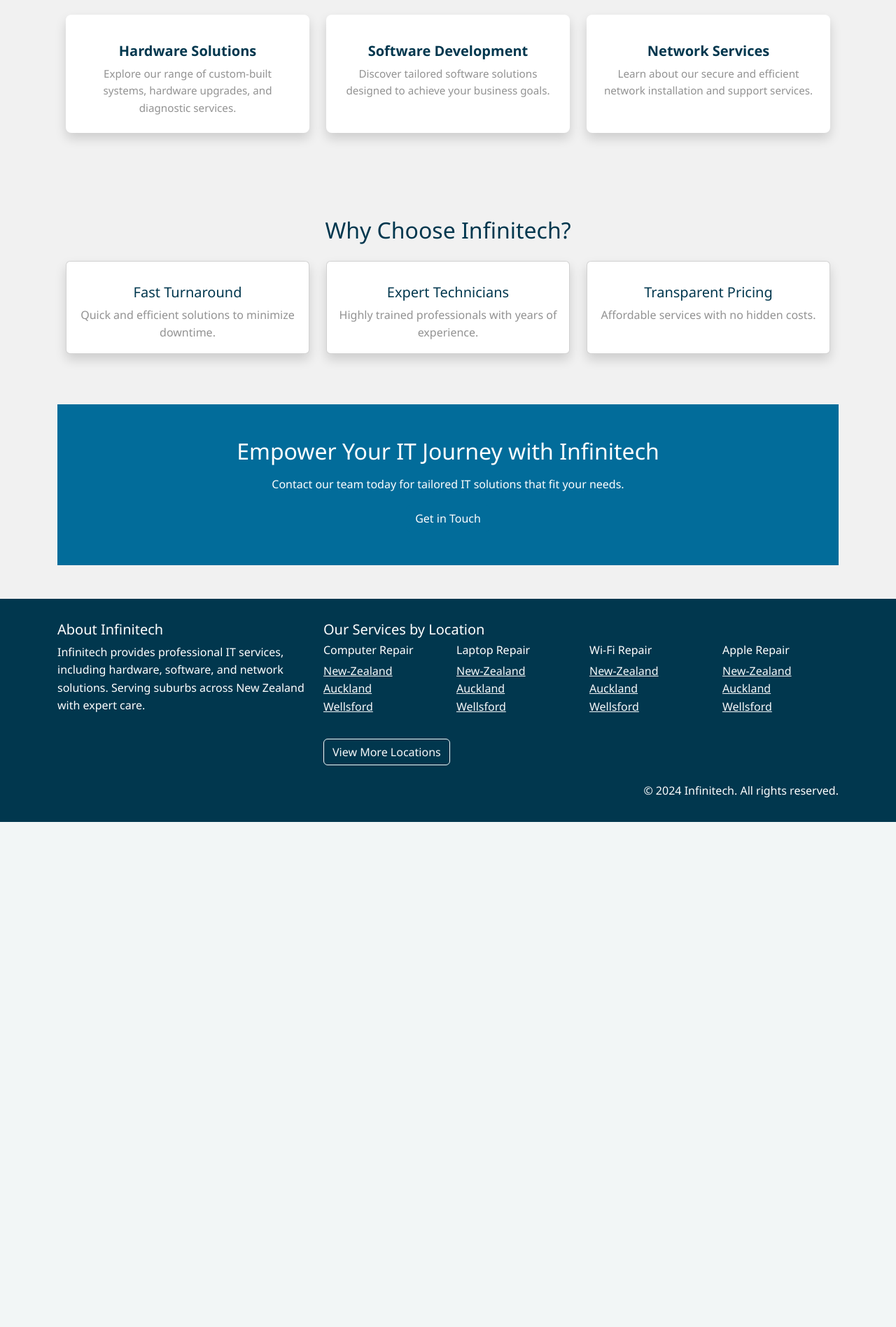
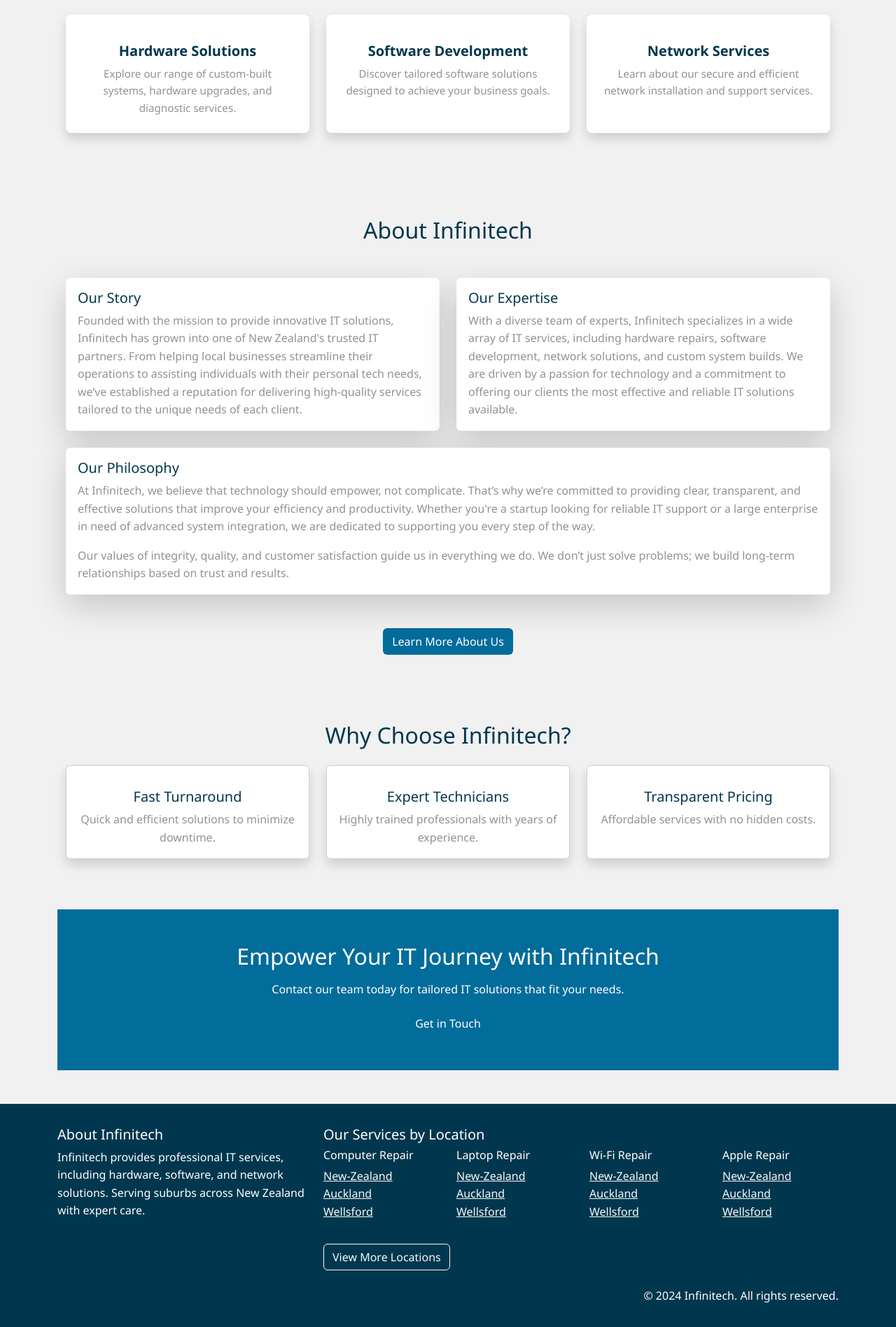
Before and after one commit to martinedach/infinitech-website, a FastAPI app: page / in a window 1280 px wide. Shown: the part 838-2735 px from the top of the page at 70% size. Before the commit the page ends 2013 px from the top, so only its background shows below. Run offline with FastAPI, Linux system fonts and the light colour scheme.

Commit message:
moinor changes

```diff
--- a/app/main.py
+++ b/app/main.py
@@ -2,6 +2,7 @@
 from fastapi.responses import HTMLResponse
 from fastapi.staticfiles import StaticFiles
 from fastapi.templating import Jinja2Templates
+from fastapi.responses import PlainTextResponse
 from starlette.exceptions import HTTPException as StarletteHTTPException
 from fastapi import Request
 from pathlib import Path
@@ -74,8 +75,10 @@
 async def network_page(request: Request):
     return templates.TemplateResponse("network.html", {"request": request, "suburbs": suburbs})
 
-
-from fastapi.responses import PlainTextResponse
+# Network Support Page
+@app.get("/about-us", response_class=HTMLResponse)
+async def aboutus_page(request: Request):
+    return templates.TemplateResponse("aboutus.html", {"request": request, "suburbs": suburbs})
 
 @app.get("/robots.txt", response_class=PlainTextResponse)
 async def robots_txt():
--- a/app/routers/sitemap_router.py
+++ b/app/routers/sitemap_router.py
@@ -6,7 +6,7 @@
 # Example services
 services = ["computer-repair", "laptop-repair", "wifi-repair", "apple-repair"]
 # Example static pages
-static_pages = ["about", "contact", "services", "computer-repair", "services/cloud-deployment", "services/software-development", "services/network-services", "services/hardware-solutions"]
+static_pages = ["about", "contact", "services", "computer-repair", "about-us", "services/cloud-deployment", "services/software-development", "services/network-services", "services/hardware-solutions"]
 # Add other categories or routes you want to include in the sitemap
 blog_posts = ["post1", "post2", "post4"]  # Replace with actual blog post slugs if applicable
 categories = ["computers", "laptops", "wifi"]
--- a/app/templates/index.html
+++ b/app/templates/index.html
@@ -110,6 +110,61 @@
     </div>
 </section>
 
+<!-- About Infinitech Section -->
+<section class="py-5" style="background-color: var(--background);">
+    <div class="container">
+        <h2 class="text-center mb-5" style="color: var(--primary-dark);" data-aos="zoom-in">About Infinitech</h2>
+        <div class="row">
+            <!-- Our Story Card -->
+            <div class="col-md-6 mb-4 d-flex" data-aos="fade-up" data-aos-delay="100">
+                <div class="card shadow-lg border-light w-100 d-flex">
+                    <div class="card-body d-flex flex-column">
+                        <h5 class="card-title" style="color: var(--primary-dark);">Our Story</h5>
+                        <p class="card-text" style="color: var(--text-secondary);">
+                            Founded with the mission to provide innovative IT solutions, Infinitech has grown into one of New Zealand's trusted IT partners. From helping local businesses streamline their operations to assisting individuals with their personal tech needs, we’ve established a reputation for delivering high-quality services tailored to the unique needs of each client.
+                        </p>
+                    </div>
+                </div>
+            </div>
+            <!-- Our Expertise Card -->
+            <div class="col-md-6 mb-4 d-flex" data-aos="fade-up" data-aos-delay="200">
+                <div class="card shadow-lg border-light w-100 d-flex">
+                    <div class="card-body d-flex flex-column">
+                        <h5 class="card-title" style="color: var(--primary-dark);">Our Expertise</h5>
+                        <p class="card-text" style="color: var(--text-secondary);">
+                            With a diverse team of experts, Infinitech specializes in a wide array of IT services, including hardware repairs, software development, network solutions, and custom system builds. We are driven by a passion for technology and a commitment to offering our clients the most effective and reliable IT solutions available.
+                        </p>
+                    </div>
+                </div>
+            </div>
+        </div>
+
+        <!-- Second Row: Our Philosophy Card -->
+        <div class="row">
+            <div class="col-md-12 mb-4 d-flex" data-aos="fade-up" data-aos-delay="300">
+                <div class="card shadow-lg border-light w-100 d-flex">
+                    <div class="card-body d-flex flex-column">
+                        <h5 class="card-title" style="color: var(--primary-dark);">Our Philosophy</h5>
+                        <p class="card-text" style="color: var(--text-secondary);">
+                            At Infinitech, we believe that technology should empower, not complicate. That’s why we’re committed to providing clear, transparent, and effective solutions that improve your efficiency and productivity. Whether you're a startup looking for reliable IT support or a large enterprise in need of advanced system integration, we are dedicated to supporting you every step of the way.
+                        </p>
+                        <p class="card-text" style="color: var(--text-secondary);">
+                            Our values of integrity, quality, and customer satisfaction guide us in everything we do. We don’t just solve problems; we build long-term relationships based on trust and results.
+                        </p>
+                    </div>
+                </div>
+            </div>
+        </div>
+
+        <div class="text-center mt-4">
+            <a href="/about-us" class="btn" style="background-color: var(--button-primary); color: var(--button-text);">Learn More About Us</a>
+        </div>
+    </div>
+</section>
+
+
+
+
 <!-- Why Choose Us Section -->
 <section class="py-5" style="background-color: var(--background);">
     <div class="container">
```
Also changed, not shown: app/templates/aboutus.html (added, +128 -0 lines).
